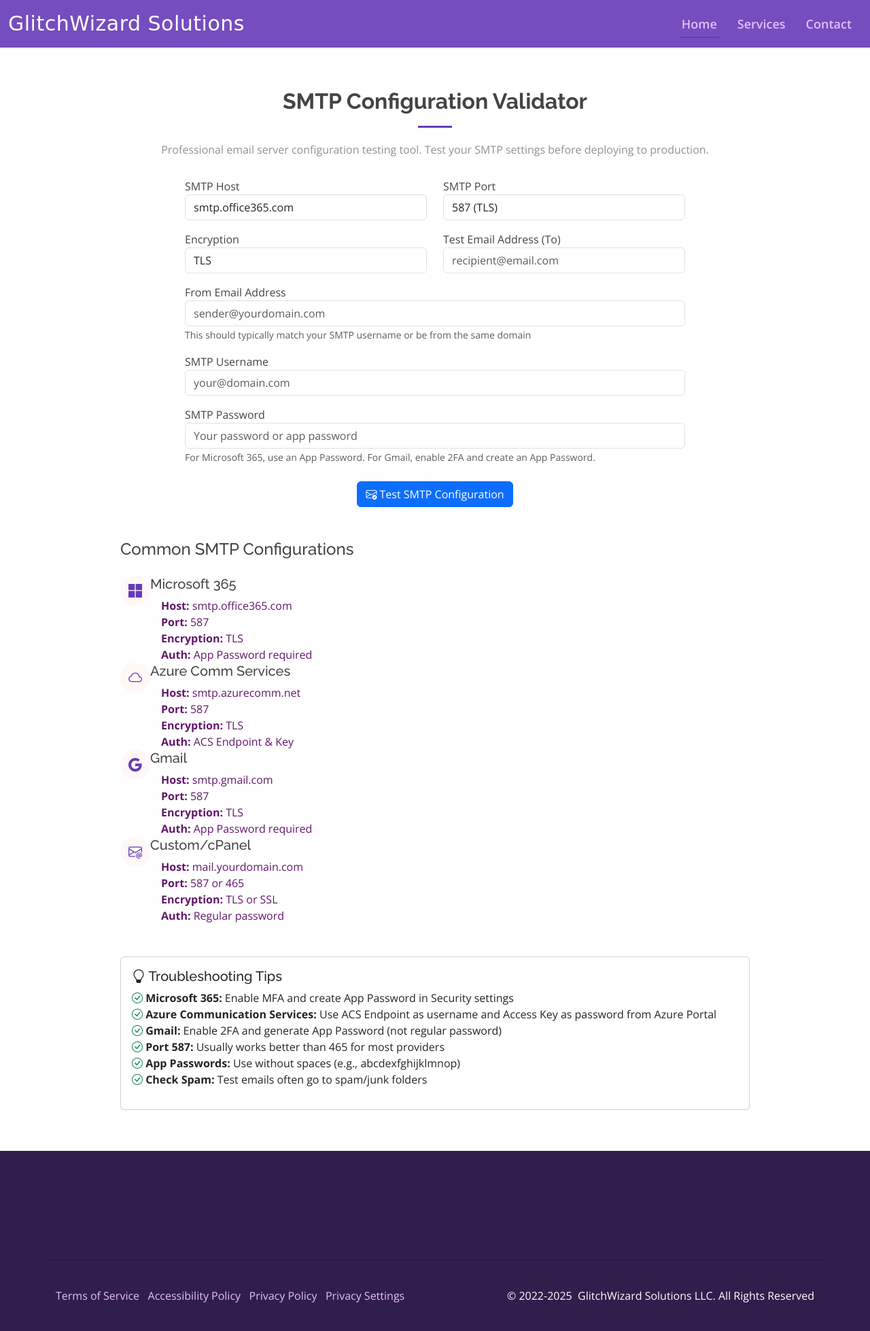
After one commit to GlitchWizardSolutions/glitchwizardsolutions.com, a PHP site: page /validateSMTPOriginal.php in a window 1280 px wide. The commit adds this page. Shown: the whole page at 68% size. Run offline with PHP 8.4, Linux system fonts and the light colour scheme.

Commit message:
validate smtp

```diff
--- a/validateSMTP.php
+++ b/validateSMTP.php
@@ -332,6 +332,8 @@
                   <option value="webdev@glitchwizardsolutions.com" <?php echo (isset($_POST['from_email']) && $_POST['from_email'] == 'webdev@glitchwizardsolutions.com') ? 'selected' : ''; ?>>webdev@glitchwizardsolutions.com</option>
                   <option value="DoNotReply@glitchwizardsolutions.com" <?php echo (isset($_POST['from_email']) && $_POST['from_email'] == 'DoNotReply@glitchwizardsolutions.com') ? 'selected' : ''; ?>>DoNotReply@glitchwizardsolutions.com</option>
                   <option value="admin@glitchwizard.website" <?php echo (isset($_POST['from_email']) && $_POST['from_email'] == 'admin@glitchwizard.website') ? 'selected' : ''; ?>>admin@glitchwizard.website</option>
+                  <option value="bobby.griffin@duvalbulldog-photos.com" <?php echo (isset($_POST['from_email']) && $_POST['from_email'] == 'bobby.griffin@duvalbulldog-photos.com') ? 'selected' : ''; ?>>bobby.griffin@duvalbulldog-photos.com</option>
+                  <option value="duvalbulldogphotos@gmail.com" <?php echo (isset($_POST['from_email']) && $_POST['from_email'] == 'duvalbulldogphotos@gmail.com') ? 'selected' : ''; ?>>duvalbulldogphotos@gmail.com</option>
                 </select>
                 <small class="form-text text-muted">This should typically match your SMTP username or be from the same domain</small>
               </div>
--- /dev/null
+++ b/validateSMTPOriginal.php
@@ -0,0 +1,457 @@
+<!DOCTYPE html>
+<html lang="en">
+
+<head>
+    <link rel="preconnect" href="//privacy-proxy.usercentrics.eu">
+<link rel="preload" href="//privacy-proxy.usercentrics.eu/latest/uc-block.bundle.js" as="script">
+<script type="application/javascript" src="https://privacy-proxy.usercentrics.eu/latest/uc-block.bundle.js"></script>
+<script id="usercentrics-cmp" src="https://app.usercentrics.eu/browser-ui/latest/loader.js" data-settings-id="0lPnZOGfCQYkBt"  async></script>
+    <!-- Google tag (gtag.js) -->
+<script async src="https://www.googletagmanager.com/gtag/js?id=G-4LP6TJ8YK9"></script>
+<script>
+  window.dataLayer = window.dataLayer || [];
+  function gtag(){dataLayer.push(arguments);}
+  gtag('js', new Date());
+
+  gtag('config', 'G-4LP6TJ8YK9');
+</script>
+  <meta charset="utf-8">
+  <meta content="width=device-width, initial-scale=1.0" name="viewport">
+
+  <title>SMTP Configuration Validator - GlitchWizard Solutions</title>
+  <meta content="Professional SMTP email configuration testing tool for validating email server settings" name="description">
+  <meta content="SMTP test, email configuration, email server validation, SMTP validator" name="keywords">
+
+  <!-- Favicons -->
+  <link href="assets/img/favicon.png" rel="icon">
+  <link href="assets/img/apple-touch-icon.png" rel="apple-touch-icon">
+
+  <!-- Google Fonts -->
+  <link href="https://fonts.googleapis.com/css?family=Open+Sans:300,300i,400,400i,600,600i,700,700i|Raleway:300,300i,400,400i,500,500i,600,600i,700,700i|Poppins:300,300i,400,400i,500,500i,600,600i,700,700i" rel="stylesheet">
+
+  <!-- Vendor CSS Files -->
+  <link href="assets/vendor/bootstrap/css/bootstrap.min.css" rel="stylesheet">
+  <link href="assets/vendor/bootstrap-icons/bootstrap-icons.css" rel="stylesheet">
+  <link href="assets/vendor/boxicons/css/boxicons.min.css" rel="stylesheet">
+  <link href="assets/vendor/glightbox/css/glightbox.min.css" rel="stylesheet">
+  <link href="assets/vendor/remixicon/remixicon.css" rel="stylesheet">
+  <link href="assets/vendor/swiper/swiper-bundle.min.css" rel="stylesheet">
+
+  <!-- Template Main CSS File -->
+  <link href="assets/css/style.css" rel="stylesheet">
+
+  <!-- =======================================================
+  * Updated: October 30 2025 with Bootstrap v5.3.0
+  ======================================================== -->
+  <!-- GlitchWizard Solutions Accessibility CSS -->
+  <link href="https://glitchwizardsolutions.com/universal/accessibility.css" rel="stylesheet">
+</head>
+
+<body>
+ <a id='skip-nav' class='screenreader-text' href='#primary-content'>Skip to Content</a>
+
+  <!-- ======= Header ======= -->
+  <header id="header" class="d-flex align-items-center ">
+    <div class="container-fluid d-flex align-items-center justify-content-lg-between">
+
+      <h1 class="logo me-auto me-lg-0"><a href="https://glitchwizardsolutions.com/index.html">GlitchWizard Solutions</a></h1>
+
+
+
+      <nav id="navbar" class="navbar order-last order-lg-0">
+
+
+        <ul>
+          <li><a class="nav-link scrollto active" href="https://glitchwizardsolutions.com/#hero">Home</a></li>
+          <li><a class="nav-link scrollto" href="https://glitchwizardsolutions.com/#services">Services</a></li>
+          <li><a class="nav-link scrollto" href="https://outlook.office365.com/owa/calendar/GlitchWizardSolutionsLLC1@GlitchWizardSolutions.com/bookings/">Contact</a></li>
+        </ul>
+        <i class="bi bi-list mobile-nav-toggle"></i>
+      </nav><!-- .navbar -->
+
+    </div>
+  </header><!-- End Header -->
+
+  <div id='primary-content'></div>
+  <main id="main">
+    <?php
+    // PHP processing for SMTP test
+    $test_result = '';
+    $show_results = false;
+
+    if ($_POST && isset($_POST['test_smtp'])) {
+        $show_results = true;
+
+        // Get form data
+        $smtp_host = $_POST['smtp_host'] ?? '';
+        $smtp_port = $_POST['smtp_port'] ?? '';
+        $smtp_username = $_POST['smtp_username'] ?? '';
+        $smtp_password = $_POST['smtp_password'] ?? '';
+        $smtp_encryption = $_POST['smtp_encryption'] ?? '';
+        $test_email = $_POST['test_email'] ?? '';
+        $from_email = $_POST['from_email'] ?? '';
+
+        // Include the PHP Email Form library
+        if (file_exists('assets/vendor/php-email-form/php-email-form.php')) {
+            include('assets/vendor/php-email-form/php-email-form.php');
+
+            try {
+                $contact = new PHP_Email_Form;
+                $contact->ajax = false;
+
+                $contact->to = $test_email;
+                $contact->from_name = 'SMTP Validator';
+                $contact->from_email = $from_email;
+                $contact->subject = 'SMTP Test - ' . date('Y-m-d H:i:s');
+
+                // Add Reply-To header (important for Gmail SMTP)
+                $contact->options = array(
+                    'reply_to' => $from_email
+                );
+
+                // SMTP configuration
+                $contact->smtp = array(
+                    'host' => $smtp_host,
+                    'username' => $smtp_username,
+                    'password' => $smtp_password,
+                    'port' => (int)$smtp_port,
+                    'encryption' => $smtp_encryption
+                );
+
+                $contact->add_message('This is a test message sent from the SMTP Configuration Validator.', 'Test Message');
+                $contact->add_message('Host: ' . $smtp_host, 'SMTP Host');
+                $contact->add_message('Port: ' . $smtp_port, 'SMTP Port');
+                $contact->add_message('Encryption: ' . $smtp_encryption, 'Encryption');
+                $contact->add_message('Username: ' . $smtp_username, 'SMTP Username');
+                $contact->add_message('From Email: ' . $from_email, 'From Email');
+                $contact->add_message('Timestamp: ' . date('Y-m-d H:i:s'), 'Test Time');
+
+                $result = $contact->send();
+
+                if ($result === 'OK') {
+                    $gmail_note = '';
+                    if (strpos($smtp_host, 'gmail') !== false) {
+                        $gmail_note = '<br><br><strong>📧 Gmail SMTP Note:</strong><br>
+                        <small class="text-info">Gmail may show the email as coming from your authenticated Gmail account (' . htmlspecialchars($smtp_username) . ')
+                        but will set the Reply-To header to your specified From email (' . htmlspecialchars($from_email) . ').
+                        This means replies will go to your business email, which is the desired behavior.</small>';
+                    }
+
+                    $test_result = '
+                    <div class="alert alert-success">
+                        <i class="bi bi-check-circle"></i>
+                        <strong>✅ SUCCESS!</strong><br>
+                        <strong>Result:</strong> SMTP configuration is working correctly!<br>
+                        <strong>Status:</strong> Test email sent successfully to <code>' . htmlspecialchars($test_email) . '</code><br>
+                        <strong>From:</strong> <code>' . htmlspecialchars($from_email) . '</code> (set as Reply-To if using Gmail)<br>
+                        <strong>Server:</strong> ' . htmlspecialchars($smtp_host) . ':' . htmlspecialchars($smtp_port) . ' (' . strtoupper($smtp_encryption) . ')<br>
+                        <strong>Authentication:</strong> Successful with user <code>' . htmlspecialchars($smtp_username) . '</code><br>
+                        <small class="text-muted">✉️ Check your inbox (and spam folder) for the test message.</small>' . $gmail_note . '
+                    </div>';
+
+                } else {
+                    // Parse the error message for more detailed information
+                    $error_details = htmlspecialchars($result);
+                    $troubleshooting_tip = '';
+
+                    // Provide specific troubleshooting based on error type
+                    if (strpos($result, 'Could not authenticate') !== false) {
+                        $troubleshooting_tip = '<br><strong>💡 Troubleshooting:</strong> Authentication failed. Try creating a new App Password in your email provider\'s security settings.';
+                    } elseif (strpos($result, 'Could not connect') !== false) {
+                        $troubleshooting_tip = '<br><strong>💡 Troubleshooting:</strong> Connection failed. Check if the host and port are correct, or try port 465 with SSL encryption.';
+                    } elseif (strpos($result, 'Connection timed out') !== false) {
+                        $troubleshooting_tip = '<br><strong>💡 Troubleshooting:</strong> Connection timeout. The server may be blocking the connection or the host/port is incorrect.';
+                    } elseif (strpos($result, 'certificate') !== false) {
+                        $troubleshooting_tip = '<br><strong>💡 Troubleshooting:</strong> SSL/TLS certificate issue. Try switching between TLS and SSL encryption methods.';
+                    } elseif (strpos($result, 'Relay access denied') !== false) {
+                        $troubleshooting_tip = '<br><strong>💡 Troubleshooting:</strong> Server rejected the email. Authentication may be required or the username/password is incorrect.';
+                    } else {
+                        $troubleshooting_tip = '<br><strong>💡 Troubleshooting:</strong> Check your username, password, and server settings. For Microsoft 365 and Gmail, ensure you\'re using an App Password.';
+                    }
+
+                    $test_result = '
+                    <div class="alert alert-danger">
+                        <i class="bi bi-exclamation-triangle"></i>
+                        <strong>❌ SMTP TEST FAILED</strong><br>
+                        <strong>Configuration Tested:</strong><br>
+                        • Host: <code>' . htmlspecialchars($smtp_host) . '</code><br>
+                        • Port: <code>' . htmlspecialchars($smtp_port) . '</code><br>
+                        • Encryption: <code>' . strtoupper($smtp_encryption) . '</code><br>
+                        • Username: <code>' . htmlspecialchars($smtp_username) . '</code><br>
+                        • From Email: <code>' . htmlspecialchars($from_email) . '</code><br>
+                        • Test Email: <code>' . htmlspecialchars($test_email) . '</code><br><br>
+                        <strong>🚫 Error Details:</strong><br>
+                        <code>' . $error_details . '</code>
+                        ' . $troubleshooting_tip . '
+                    </div>';
+                }
+
+            } catch (Exception $e) {
+                $exception_message = htmlspecialchars($e->getMessage());
+                $exception_tip = '';
+
+                // Provide specific tips based on exception type
+                if (strpos($exception_message, 'SMTP') !== false) {
+                    $exception_tip = '<br><strong>💡 Troubleshooting:</strong> SMTP-related exception. Check if your email provider supports the configured settings.';
+                } elseif (strpos($exception_message, 'Connection') !== false) {
+                    $exception_tip = '<br><strong>💡 Troubleshooting:</strong> Network connection issue. Verify your internet connection and server settings.';
+                } else {
+                    $exception_tip = '<br><strong>💡 Troubleshooting:</strong> General PHP exception. Check your server configuration and email provider requirements.';
+                }
+
+                $test_result = '
+                <div class="alert alert-danger">
+                    <i class="bi bi-exclamation-triangle"></i>
+                    <strong>💥 EXCEPTION OCCURRED</strong><br>
+                    <strong>Configuration Attempted:</strong><br>
+                    • Host: <code>' . htmlspecialchars($smtp_host) . '</code><br>
+                    • Port: <code>' . htmlspecialchars($smtp_port) . '</code><br>
+                    • Encryption: <code>' . strtoupper($smtp_encryption) . '</code><br>
+                    • Username: <code>' . htmlspecialchars($smtp_username) . '</code><br><br>
+                    <strong>⚠️ Exception Details:</strong><br>
+                    <code>' . $exception_message . '</code>
+                    ' . $exception_tip . '
+                </div>';
+            }
+        } else {
+            $test_result = '<div class="alert alert-warning"><i class="bi bi-exclamation-triangle"></i> <strong>ERROR:</strong> PHP Email Form library not found.</div>';
+        }
+    }
+    ?>
+
+    <!-- ======= SMTP Configuration Validator Section ======= -->
+    <section id="smtp-validator" class="contact">
+      <div class="container">
+
+        <div class="section-title">
+          <h2>SMTP Configuration Validator</h2>
+          <p>Professional email server configuration testing tool. Test your SMTP settings before deploying to production.</p>
+        </div>
+
+        <?php if ($show_results): ?>
+        <div class="row justify-content-center mb-4">
+          <div class="col-lg-10">
+            <?php echo $test_result; ?>
+          </div>
+        </div>
+        <?php endif; ?>
+
+        <div class="row justify-content-center">
+          <div class="col-lg-8">
+
+            <form method="post" action="" class="smtp-validator-form">
+              <input type="hidden" name="test_smtp" value="1">
+
+              <!-- Loading and message elements -->
+              <div class="loading" style="display: none; padding: 15px; text-align: center; background: #f8f9fa; border: 1px solid #dee2e6; border-radius: 4px; margin-bottom: 20px;">
+                Testing SMTP configuration, please wait...
+              </div>
+
+              <div class="row">
+                <div class="col-md-6 form-group">
+                  <label for="smtp_host">SMTP Host</label>
+                  <input type="text" name="smtp_host" class="form-control" id="smtp_host"
+                         placeholder="smtp.office365.com"
+                         value="<?php echo htmlspecialchars($_POST['smtp_host'] ?? 'smtp.office365.com'); ?>" required>
+                </div>
+                <div class="col-md-6 form-group mt-3 mt-md-0">
+                  <label for="smtp_port">SMTP Port</label>
+                  <select name="smtp_port" class="form-control" id="smtp_port" required>
+                    <option value="587" <?php echo ($_POST['smtp_port'] ?? '587') == '587' ? 'selected' : ''; ?>>587 (TLS)</option>
+                    <option value="465" <?php echo ($_POST['smtp_port'] ?? '') == '465' ? 'selected' : ''; ?>>465 (SSL)</option>
+                    <option value="25" <?php echo ($_POST['smtp_port'] ?? '') == '25' ? 'selected' : ''; ?>>25 (Plain/STARTTLS)</option>
+                  </select>
+                </div>
+              </div>
+
+              <div class="row">
+                <div class="col-md-6 form-group mt-3">
+                  <label for="smtp_encryption">Encryption</label>
+                  <select name="smtp_encryption" class="form-control" id="smtp_encryption" required>
+                    <option value="tls" <?php echo ($_POST['smtp_encryption'] ?? 'tls') == 'tls' ? 'selected' : ''; ?>>TLS</option>
+                    <option value="ssl" <?php echo ($_POST['smtp_encryption'] ?? '') == 'ssl' ? 'selected' : ''; ?>>SSL</option>
+                  </select>
+                </div>
+                <div class="col-md-6 form-group mt-3">
+                  <label for="test_email">Test Email Address (To)</label>
+                  <input type="email" class="form-control" name="test_email" id="test_email"
+                         placeholder="recipient@email.com"
+                         value="<?php echo htmlspecialchars($_POST['test_email'] ?? ''); ?>" required>
+                </div>
+              </div>
+
+              <div class="form-group mt-3">
+                <label for="from_email">From Email Address</label>
+                <input type="email" class="form-control" name="from_email" id="from_email"
+                       placeholder="sender@yourdomain.com"
+                       value="<?php echo htmlspecialchars($_POST['from_email'] ?? ''); ?>" required>
+                <small class="form-text text-muted">This should typically match your SMTP username or be from the same domain</small>
+              </div>
+
+              <div class="form-group mt-3">
+                <label for="smtp_username">SMTP Username</label>
+                <input type="email" class="form-control" name="smtp_username" id="smtp_username"
+                       placeholder="your@domain.com"
+                       value="<?php echo htmlspecialchars($_POST['smtp_username'] ?? ''); ?>" required>
+              </div>
+
+              <div class="form-group mt-3">
+                <label for="smtp_password">SMTP Password</label>
+                <input type="password" class="form-control" name="smtp_password" id="smtp_password"
+                       placeholder="Your password or app password" required>
+                <small class="form-text text-muted">For Microsoft 365, use an App Password. For Gmail, enable 2FA and create an App Password.</small>
+              </div>
+
+              <div class="text-center mt-4">
+                <button type="submit" class="btn btn-primary">
+                  <i class="bi bi-envelope-check"></i> Test SMTP Configuration
+                </button>
+              </div>
+            </form>          </div>
+        </div>
+
+        <!-- ======= Common SMTP Configurations ======= -->
+        <div class="row mt-5 justify-content-center">
+          <div class="col-lg-10">
+            <div class="info-wrap">
+              <h4 class="mb-4">Common SMTP Configurations</h4>
+              <div class="row">
+                <div class="col-lg-3 info">
+                  <i class="bi bi-microsoft"></i>
+                  <h5>Microsoft 365</h5>
+                  <p><strong>Host:</strong> smtp.office365.com<br>
+                     <strong>Port:</strong> 587<br>
+                     <strong>Encryption:</strong> TLS<br>
+                     <strong>Auth:</strong> App Password required</p>
+                </div>
+
+                <div class="col-lg-3 info mt-4 mt-lg-0">
+                  <i class="bi bi-cloud"></i>
+                  <h5>Azure Comm Services</h5>
+                  <p><strong>Host:</strong> smtp.azurecomm.net<br>
+                     <strong>Port:</strong> 587<br>
+                     <strong>Encryption:</strong> TLS<br>
+                     <strong>Auth:</strong> ACS Endpoint & Key</p>
+                </div>
+
+                <div class="col-lg-3 info mt-4 mt-lg-0">
+                  <i class="bi bi-google"></i>
+                  <h5>Gmail</h5>
+                  <p><strong>Host:</strong> smtp.gmail.com<br>
+                     <strong>Port:</strong> 587<br>
+                     <strong>Encryption:</strong> TLS<br>
+                     <strong>Auth:</strong> App Password required</p>
+                </div>
+
+                <div class="col-lg-3 info mt-4 mt-lg-0">
+                  <i class="bi bi-envelope-at"></i>
+                  <h5>Custom/cPanel</h5>
+                  <p><strong>Host:</strong> mail.yourdomain.com<br>
+                     <strong>Port:</strong> 587 or 465<br>
+                     <strong>Encryption:</strong> TLS or SSL<br>
+                     <strong>Auth:</strong> Regular password</p>
+                </div>
+              </div>
+            </div>
+          </div>
+        </div>
+
+        <!-- ======= Troubleshooting Tips ======= -->
+        <div class="row mt-5 justify-content-center">
+          <div class="col-lg-10">
+            <div class="card">
+              <div class="card-body">
+                <h5 class="card-title"><i class="bi bi-lightbulb"></i> Troubleshooting Tips</h5>
+                <ul class="list-unstyled">
+                  <li><i class="bi bi-check-circle text-success"></i> <strong>Microsoft 365:</strong> Enable MFA and create App Password in Security settings</li>
+                  <li><i class="bi bi-check-circle text-success"></i> <strong>Azure Communication Services:</strong> Use ACS Endpoint as username and Access Key as password from Azure Portal</li>
+                  <li><i class="bi bi-check-circle text-success"></i> <strong>Gmail:</strong> Enable 2FA and generate App Password (not regular password)</li>
+                  <li><i class="bi bi-check-circle text-success"></i> <strong>Port 587:</strong> Usually works better than 465 for most providers</li>
+                  <li><i class="bi bi-check-circle text-success"></i> <strong>App Passwords:</strong> Use without spaces (e.g., abcdexfghijklmnop)</li>
+                  <li><i class="bi bi-check-circle text-success"></i> <strong>Check Spam:</strong> Test emails often go to spam/junk folders</li>
+                </ul>
+              </div>
+            </div>
+          </div>
+        </div>
+
+      </div>
+    </section><!-- End SMTP Validator Section -->
+  </main>
+   <!-- ======= Footer ======= -->
+  <footer id="footer">
+
+    <div class="footer-top">
+
+      <div class="container">
+
+        <div class="row  justify-content-center">
+          <div class="col-lg-6">
+
+          </div>
+        </div>
+
+
+      </div>
+    </div>
+
+    <div class='container footer-bottom clearfix'>
+      <div class='copyright'>
+
+        <a href='terms.php'>Terms of Service</a> &nbsp;
+        <a href='accessibility.php'>Accessibility Policy</a>  &nbsp;
+        <a href='privacy.php'>Privacy Policy</a>  &nbsp;
+        <a href='javascript:UC_UI.showSecondLayer();' id='usercentrics-psl'>Privacy Settings</a>
+      </div>
+      <div class='credits'>
+        &copy; 2022-<script type='text/JavaScript'>document.write(new Date().getFullYear());</script>&nbsp; GlitchWizard Solutions LLC. All Rights Reserved
+      </div>
+    </div>
+  </footer><!-- End Footer -->
+
+  <div id="preloader"></div>
+  <a href="#" class="back-to-top d-flex align-items-center justify-content-center"><i class="bi bi-arrow-up-short"></i></a>
+
+  <!-- Vendor JS Files -->
+  <script src="assets/vendor/purecounter/purecounter_vanilla.js"></script>
+  <script src="assets/vendor/bootstrap/js/bootstrap.bundle.min.js"></script>
+  <script src="assets/vendor/glightbox/js/glightbox.min.js"></script>
+  <script src="assets/vendor/isotope-layout/isotope.pkgd.min.js"></script>
+  <script src="assets/vendor/swiper/swiper-bundle.min.js"></script>
+  <script src="assets/vendor/php-email-form/validate.js"></script>
+
+  <!-- Template Main JS File -->
+  <script src="assets/js/main.js"></script>
+
+  <!-- Custom script for SMTP form -->
+  <script>
+  document.addEventListener('DOMContentLoaded', function() {
+    // Find our SMTP validator form
+    const smtpForm = document.querySelector('.smtp-validator-form');
+
+    if (smtpForm) {
+      smtpForm.addEventListener('submit', function(e) {
+        const submitBtn = this.querySelector('button[type="submit"]');
+        const loadingDiv = this.querySelector('.loading');
+
+        // Show loading state on button
+        if (submitBtn) {
+          submitBtn.innerHTML = '<i class="bi bi-hourglass-split"></i> Testing...';
+          submitBtn.disabled = true;
+        }
+
+        // Show loading message
+        if (loadingDiv) {
+          loadingDiv.style.display = 'block';
+        }
+
+        // Allow normal form submission
+        return true;
+      });
+    }
+  });
+  </script>
+
+</body>
+
+</html>
```
